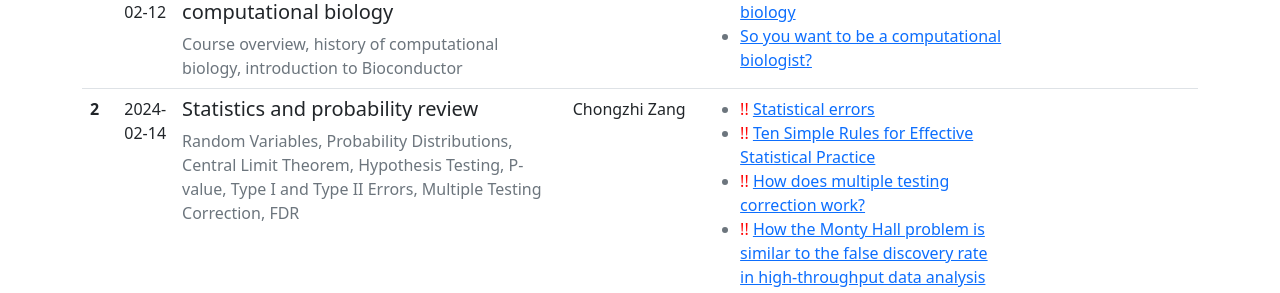
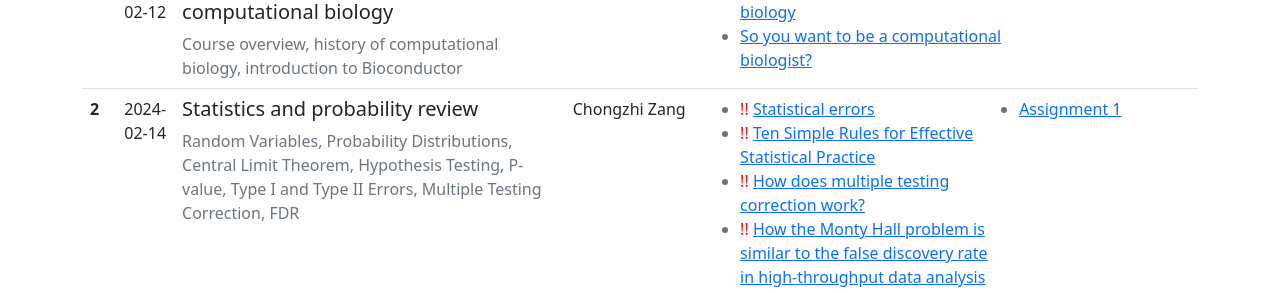
Before and after one commit to uvacobi/compbio2025, a Jekyll site: the page built from index.md, in a window 1280 px wide and 900 px high, scrolled down 452 px. Shown: the part 162-455 px from the top of the window. Built offline with Jekyll 4.4.1, drawn with Linux system fonts in a browser that asks for light colours.

Commit message:
Update lectures.yaml

```diff
--- a/_data/lectures.yaml
+++ b/_data/lectures.yaml
@@ -36,6 +36,9 @@
       - url: https://www.nature.com/articles/s41587-023-01794-9
         title: How the Monty Hall problem is similar to the false discovery rate in high-throughput data analysis
         required: true
+    assignments:
+      - title: Assignment 1
+        url: resources/Assignment1.pdf
   - lecture_number: 3
     date: 2024-02-19
     topic: Sequence alignment
```
